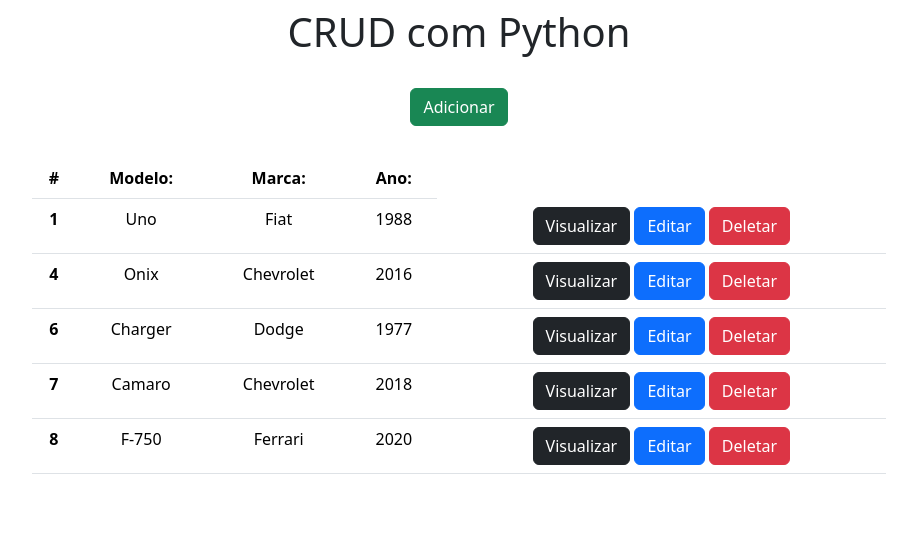
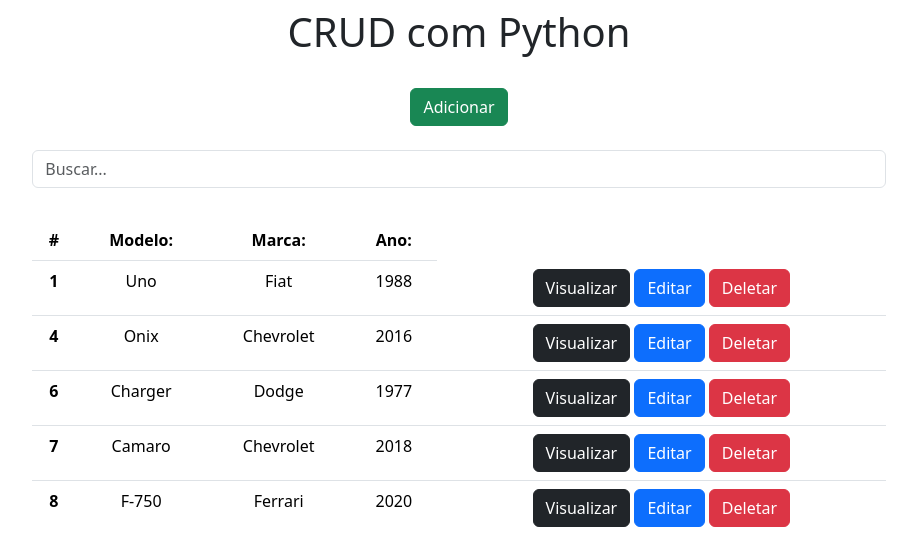
Before and after one commit to loliveira0496/ExerciciosCRUDPython, a Django app: page / in a window 1280 px wide. Shown: the top 535 px of the page, without its empty margins (181-1098 px from the left). Run offline with Django 4.2, Linux system fonts and the light colour scheme; data comes from the database, SQL or seed files in the repository.

Commit message:
Aula 07 de CRUD

```diff
--- a/app/templates/index.html
+++ b/app/templates/index.html
@@ -14,6 +14,11 @@
     </div>
     <div class="col-8 m-auto pt-3 pb-2 text-center">
         <a href="/form" class="btn btn-success">Adicionar</a>
+    </div>
+    <div class="col-8 m-auto pt-3 pb-2 text-center">
+        <form method="get">
+            <input type="text" id="search" name="search" class="form-control" placeholder="Buscar...">
+        </form>
     </div>
     <div class="col-8 m-auto pt-4 pb-2 text-center">
         <table class="table">
@@ -42,6 +47,20 @@
             </tbody>
         </table>
     </div>
+
+    <!-- <div class="pagination">
+        {% if db.has_previous %}
+            <a href="?page={{db.previous_page_number}}"> < </a>
+        {% endif %}
+
+        {{db.number}}
+
+        {% if db.has_next %}
+            <a href="?page={{db.next_page_number}}"> > </a>
+        {% endif %}
+    </div>
+ -->
+
     {% load static %}
     <script src="{% static 'javascript.js' %}"></script>
 </body>
--- a/app/views.py
+++ b/app/views.py
@@ -1,10 +1,19 @@
 from django.shortcuts import render, redirect
 from app.forms import CarrosForm
 from app.models import Carros
+from django.core.paginator import Paginator
 # Create your views here.
 def home(request):
     data = {}
-    data['db'] = Carros.objects.all()
+    search = request.GET.get('search')
+    if search:
+        data['db'] = Carros.objects.filter(modelo__icontains=search)
+    else:
+        data['db'] = Carros.objects.all()
+    # all = Carros.objects.all()
+    # paginator = Paginator(all, 2)
+    # pages = request.GET.get('page')
+    # data['db'] = paginator.get_page(pages)
     return render(request, 'index.html', data)
 
 def form(request):
```
